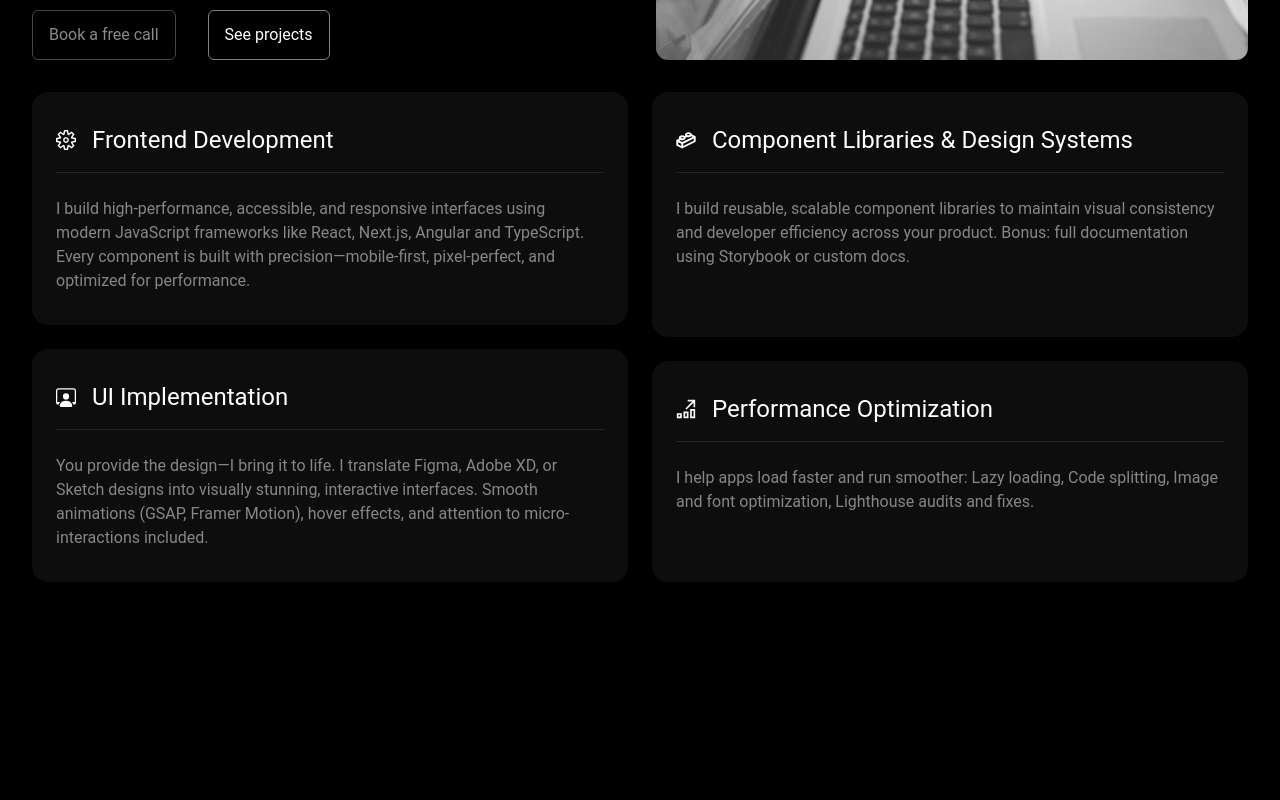
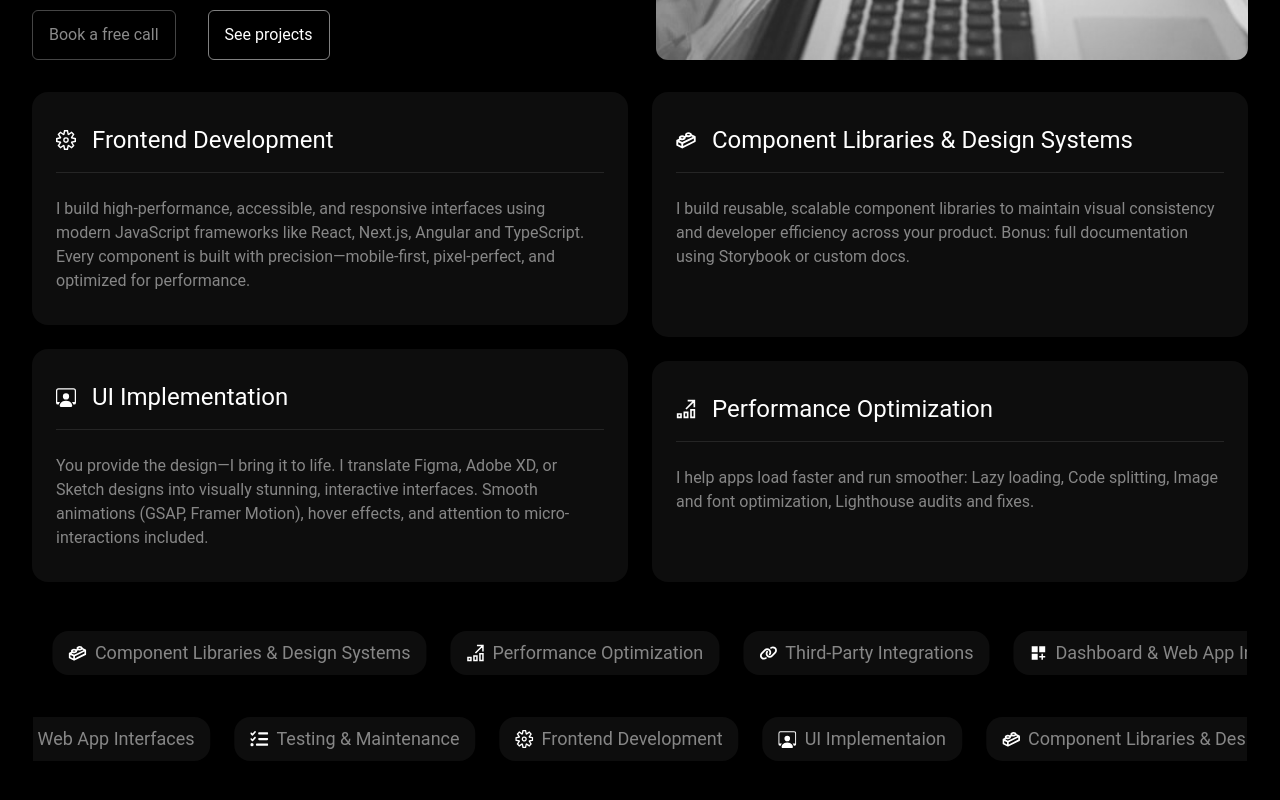
Before and after one commit to mrvicthor/blaqout-services, a React (Vite) app: page / in a window 1280 px wide. Shown: the part 5254-6054 px from the top of the page. Before the commit the page ends 5932 px from the top, so only its background shows below. Built offline with nearby package versions, Linux system fonts and the light colour scheme.

Commit message:
feat(services.tsx): added infinite slideshow to highlight services

```diff
--- /dev/null
+++ b/src/components/card.tsx
@@ -0,0 +1,16 @@
+import type { ReactNode } from "react";
+
+type CardProps = {
+  children: ReactNode;
+  title: string;
+};
+
+const Card = ({ children, title }: CardProps) => {
+  return (
+    <li className="text-white/50 capitalize flex items-center gap-2 text-lg shrink-0 bg-[#0D0D0D] rounded-2xl py-2 px-4">
+      {children} {title}
+    </li>
+  );
+};
+
+export default Card;
--- a/src/components/services.tsx
+++ b/src/components/services.tsx
@@ -1,14 +1,53 @@
-import { FaCircleDot } from "react-icons/fa6";
+import { FaCircleDot, FaLink, FaListCheck } from "react-icons/fa6";
 import { VscSettingsGear } from "react-icons/vsc";
 import { BsPersonWorkspace } from "react-icons/bs";
 import { PiLegoBold } from "react-icons/pi";
 import { GrOptimize } from "react-icons/gr";
+import { MdDashboardCustomize } from "react-icons/md";
 import serviceImage from "../assets/service.jpg";
 import { services } from "../utils";
 import { Link } from "react-scroll";
 import Service from "./service";
+import Card from "./card";
 
 const Services = () => {
+  const offerings = [
+    {
+      id: 1,
+      title: "frontend development",
+      icon: <VscSettingsGear className="text-white" />,
+    },
+    {
+      id: 2,
+      title: "UI Implementaion",
+      icon: <BsPersonWorkspace className="text-white" />,
+    },
+    {
+      id: 3,
+      title: "Component Libraries & Design Systems",
+      icon: <PiLegoBold className="text-white" />,
+    },
+    {
+      id: 4,
+      title: "Performance Optimization",
+      icon: <GrOptimize className="text-white" />,
+    },
+    {
+      id: 5,
+      title: "Third-Party Integrations",
+      icon: <FaLink className="text-white" />,
+    },
+    {
+      id: 6,
+      title: "Dashboard & Web App Interfaces",
+      icon: <MdDashboardCustomize className="text-white" />,
+    },
+    {
+      id: 7,
+      title: "Testing & Maintenance",
+      icon: <FaListCheck className="text-white" />,
+    },
+  ];
   return (
     <section className="py-24 border-t  border-white/10 rounded-t-[3rem] px-4 md:px-16 lg:px-8">
       <div className="max-w-7xl mx-auto">
@@ -86,6 +125,42 @@ const Services = () => {
             </Service>
           </div>
         </div>
+        <div className="overflow-hidden whitespace-nowrap relative mt-8 border flex items-center">
+          <div className="animate-scroll flex w-max">
+            <ul className="flex items-center gap-6 py-4">
+              {offerings.map((item) => (
+                <Card key={item.id} title={item.title}>
+                  {item.icon}
+                </Card>
+              ))}
+            </ul>
+            <ul className="flex items-center gap-6 py-4 px-6">
+              {offerings.map((item) => (
+                <Card key={item.id} title={item.title}>
+                  {item.icon}
+                </Card>
+              ))}
+            </ul>
+          </div>
+        </div>
+        <div className="overflow-hidden whitespace-nowrap relative mt-2 border flex items-center">
+          <div className="animate-reverse-scroll flex w-max">
+            <ul className="flex items-center gap-6 py-4">
+              {offerings.map((item) => (
+                <Card key={item.id} title={item.title}>
+                  {item.icon}
+                </Card>
+              ))}
+            </ul>
+            <ul className="flex items-center gap-6 py-4 px-6">
+              {offerings.map((item) => (
+                <Card key={item.id} title={item.title}>
+                  {item.icon}
+                </Card>
+              ))}
+            </ul>
+          </div>
+        </div>
       </div>
     </section>
   );
--- a/src/index.css
+++ b/src/index.css
@@ -23,11 +23,24 @@
     }
   }
 
+  @keyframes reverse-scroll {
+    0% {
+      transform: translateX(-50%);
+    }
+    100% {
+      transform: translateX(0%);
+    }
+  }
+
   .animate-scroll {
     animation: scroll 30s linear infinite;
   }
 
-  .animate-scroll:hover {
+  /* .animate-scroll:hover {
     animation-play-state: paused;
+  } */
+
+  .animate-reverse-scroll {
+    animation: reverse-scroll 30s linear infinite;
   }
 }
```
